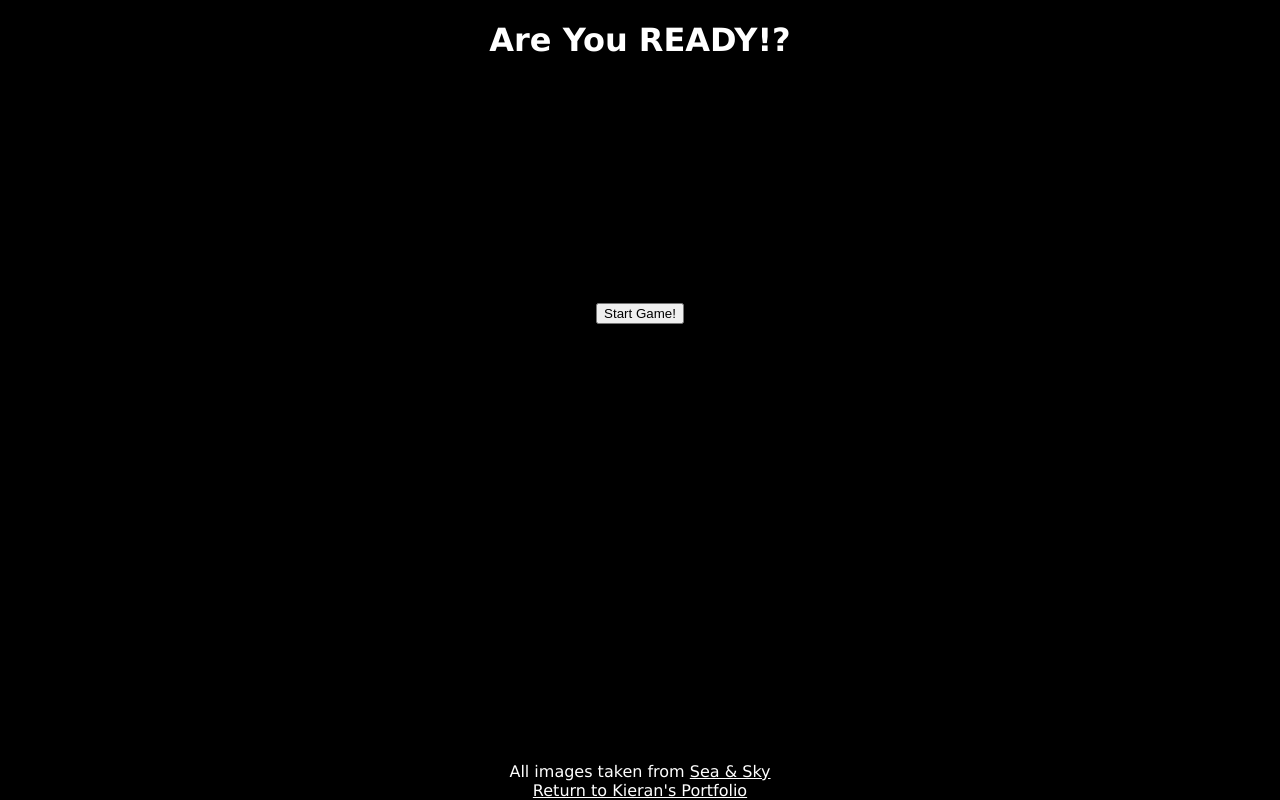
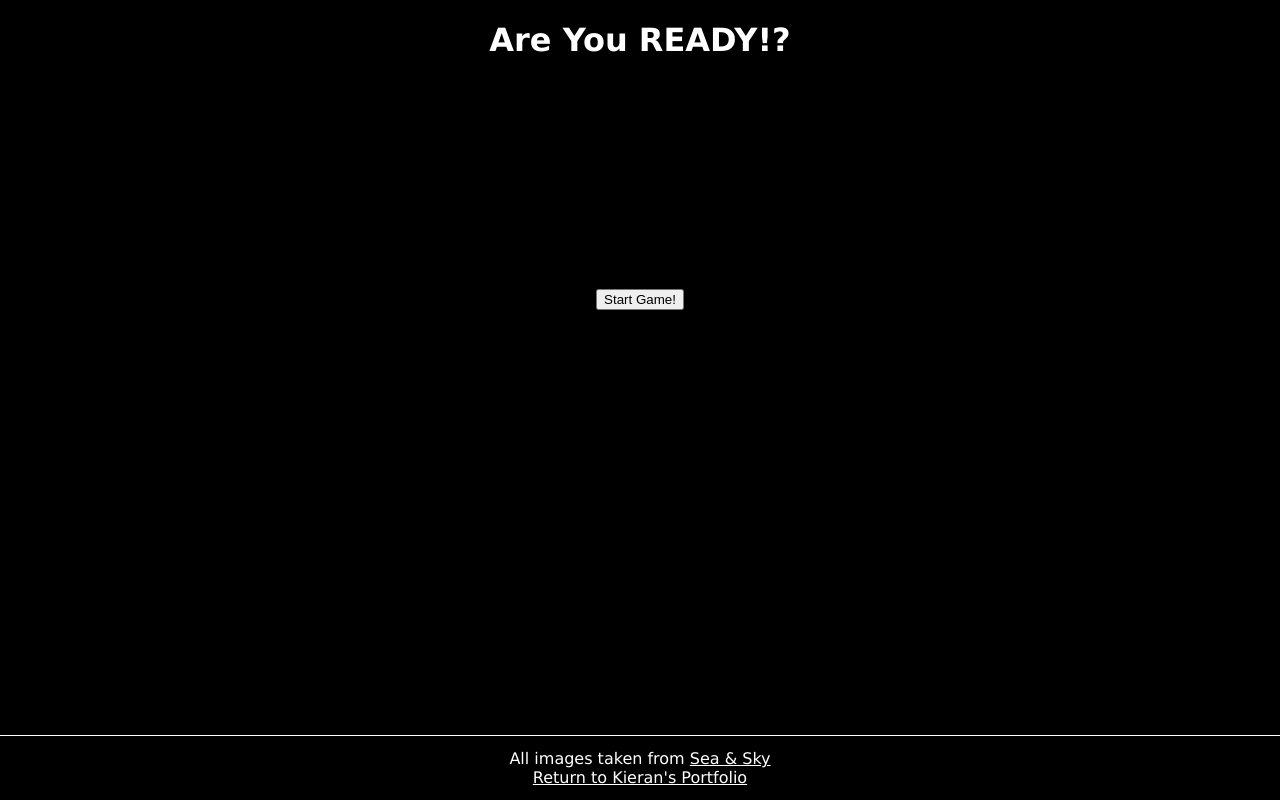
Before and after one commit to zekkxx/TriviaGame, a plain HTML site: page index.html in a window 1280 px wide. Drawn offline with nearby package versions, Linux system fonts and the light colour scheme.

Commit message:
Updated CSS to properly reflect footer class instead of footer tag. Also fixed error with timeout value where player could select correct or extra wrong answer after timeout occured.

```diff
--- a/assets/css/style.css
+++ b/assets/css/style.css
@@ -26,7 +26,7 @@ img{
     width: auto;
     height: auto;
 }
-footer{
+.footer{
     width: 98%;
     text-align: center;
     padding: 1%;
--- a/assets/javascript/app.js
+++ b/assets/javascript/app.js
@@ -63,6 +63,7 @@ function decreaseAnswerTime(){
         setTimeout(checkGameState, 5000);
         myGame.wrongAnswers++;
         illuminateRightAnswer();
+        myGame.isReadyToMoveOn = false;
     }
 }
 
```
